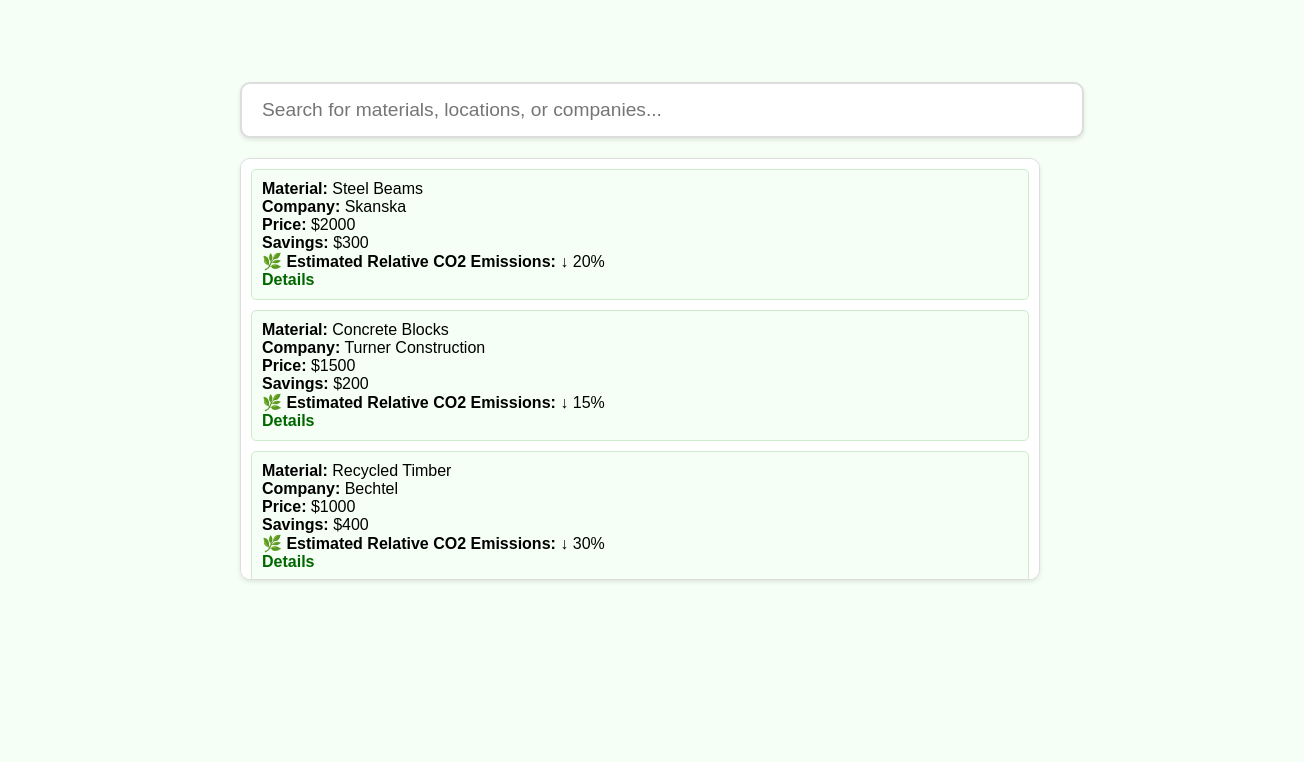
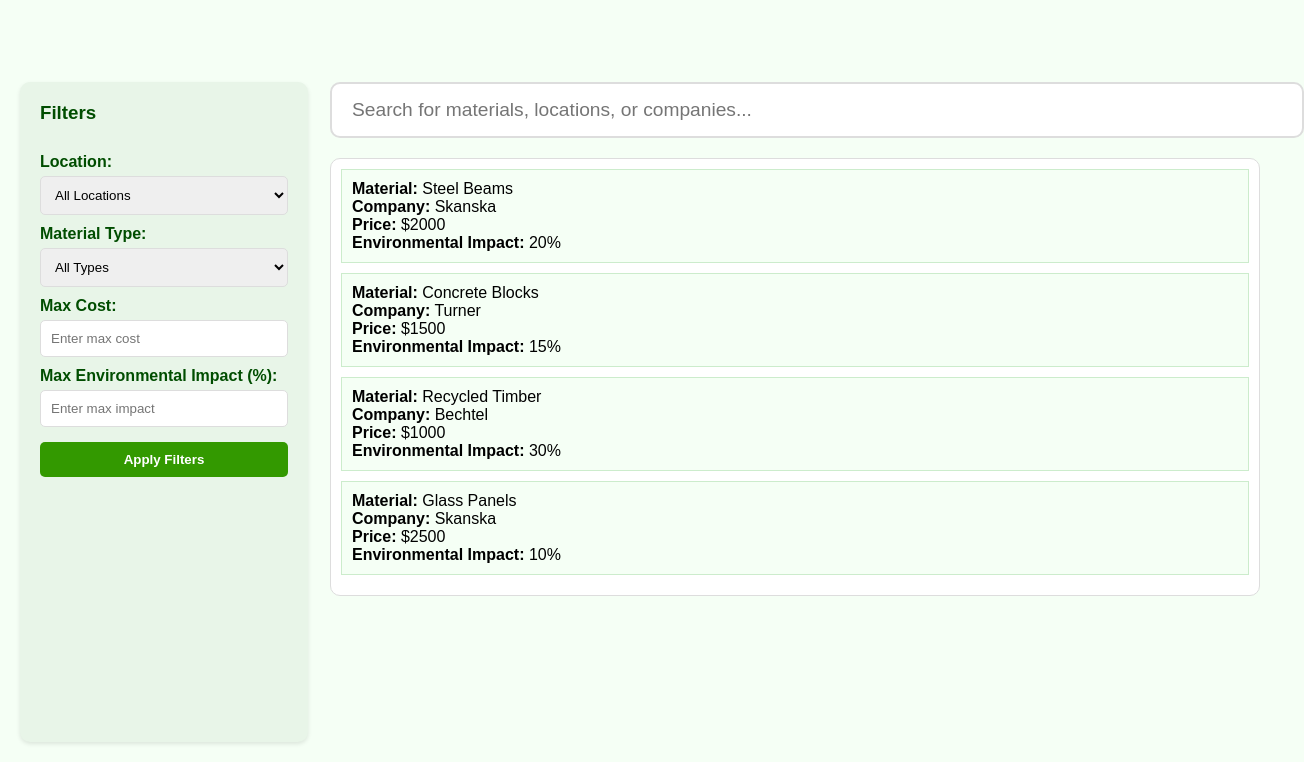
Before and after one commit to nelsonrandy111/SkanskaBuyPage, a plain HTML site: page index.html in a window 1280 px wide. Shown: the part 38-800 px from the top of the page, 1304 px wide, since content can reach past the window. Drawn offline with Linux system fonts and the light colour scheme.

Commit message:
Add files via upload

```diff
--- a/index.html
+++ b/index.html
@@ -22,9 +22,36 @@
     </header>
 
     <main>
+        <div id="filter-section">
+            <h3>Filters</h3>
+            <form id="filters-form">
+                <label for="location">Location:</label>
+                <select id="location" name="location">
+                    <option value="">All Locations</option>
+                    <option value="north">North Region</option>
+                    <option value="south">South Region</option>
+                </select>
+
+                <label for="material-type">Material Type:</label>
+                <select id="material-type" name="material-type">
+                    <option value="">All Types</option>
+                    <option value="steel">Steel</option>
+                    <option value="concrete">Concrete</option>
+                </select>
+
+                <label for="cost">Max Cost:</label>
+                <input type="number" id="cost" name="cost" placeholder="Enter max cost">
+
+                <label for="impact">Max Environmental Impact (%):</label>
+                <input type="number" id="impact" name="impact" placeholder="Enter max impact">
+
+                <button type="button" id="apply-filters">Apply Filters</button>
+            </form>
+        </div>
+
         <div id="search-section">
             <input type="text" id="search-bar" placeholder="Search for materials, locations, or companies...">
-            <ul id="material-list"></ul> <!-- Scrollable material list -->
+            <ul id="material-list"></ul>
         </div>
     </main>
 
--- a/script.js
+++ b/script.js
@@ -1,65 +1,44 @@
-// Mock material data
 const materials = [
-    { name: 'Steel Beams', company: 'Skanska', price: '$2000', savings: '$300', impact: '20%' },
-    { name: 'Concrete Blocks', company: 'Turner Construction', price: '$1500', savings: '$200', impact: '15%' },
-    { name: 'Recycled Timber', company: 'Bechtel', price: '$1000', savings: '$400', impact: '30%' },
-    { name: 'Glass Panels', company: 'Skanska', price: '$2500', savings: '$500', impact: '10%' },
-    { name: 'Aluminum Sheets', company: 'Fluor', price: '$1800', savings: '$350', impact: '25%' },
-    { name: 'Roof Tiles', company: 'Skanska', price: '$1300', savings: '$200', impact: '15%' },
-    { name: 'PVC Pipes', company: 'Jacobs', price: '$900', savings: '$150', impact: '20%' },
-    { name: 'Insulation Foam', company: 'AECOM', price: '$2200', savings: '$450', impact: '40%' }
+    { name: 'Steel Beams', company: 'Skanska', price: 2000, savings: 300, impact: 20, location: 'north', type: 'steel' },
+    { name: 'Concrete Blocks', company: 'Turner', price: 1500, savings: 200, impact: 15, location: 'south', type: 'concrete' },
+    { name: 'Recycled Timber', company: 'Bechtel', price: 1000, savings: 400, impact: 30, location: 'north', type: 'wood' },
+    { name: 'Glass Panels', company: 'Skanska', price: 2500, savings: 500, impact: 10, location: 'north', type: 'glass' }
 ];
 
-// Function to populate the material list
+// Filter Materials based on applied filters
+function applyFilters() {
+    const locationFilter = document.getElementById('location').value;
+    const typeFilter = document.getElementById('material-type').value;
+    const maxCost = document.getElementById('cost').value;
+    const maxImpact = document.getElementById('impact').value;
+
+    const filteredMaterials = materials.filter(material => {
+        return (!locationFilter || material.location === locationFilter) &&
+            (!typeFilter || material.type === typeFilter) &&
+            (!maxCost || material.price <= maxCost) &&
+            (!maxImpact || material.impact <= maxImpact);
+    });
+
+    populateMaterialList(filteredMaterials);
+}
+
+document.getElementById('apply-filters').addEventListener('click', applyFilters);
+
 function populateMaterialList(materials) {
     const materialList = document.getElementById('material-list');
-    materialList.innerHTML = ''; // Clear any existing entries
-
+    materialList.innerHTML = '';
     materials.forEach((material) => {
         const li = document.createElement('li');
         li.innerHTML = `
             <strong>Material:</strong> ${material.name} <br>
             <strong>Company:</strong> ${material.company} <br>
-            <strong>Price:</strong> ${material.price} <br>
-            <strong>Savings:</strong> ${material.savings} <br>
-            <div class="impact">
-                <span class="leaf">🌿</span>
-                <strong>Estimated Relative CO2 Emissions:</strong>
-                <span class="arrow">↓</span>
-                <span class="percent">${material.impact}</span>
-            </div>
-            <a class="details-link">Details</a>
+            <strong>Price:</strong> $${material.price} <br>
+            <strong>Environmental Impact:</strong> ${material.impact}% <br>
         `;
-
-        li.addEventListener('mouseover', () => {
-            li.style.backgroundColor = "#d1f7d1"; // Highlight
-        });
-
-        li.addEventListener('mouseout', () => {
-            li.style.backgroundColor = ""; // Reset
-        });
-
         materialList.appendChild(li);
     });
 }
 
-// Functionality for the search bar
-function setupSearchBar() {
-    const searchBar = document.getElementById('search-bar');
-
-    searchBar.addEventListener('input', (event) => {
-        const query = event.target.value.toLowerCase();
-        const filteredMaterials = materials.filter(material =>
-            material.name.toLowerCase().includes(query) ||
-            material.company.toLowerCase().includes(query)
-        );
-
-        populateMaterialList(filteredMaterials);
-    });
-}
-
-// Initialize the page
 document.addEventListener('DOMContentLoaded', () => {
-    populateMaterialList(materials); // Load initial materials
-    setupSearchBar(); // Setup search interactivity
+    populateMaterialList(materials);
 });
--- a/style.css
+++ b/style.css
@@ -1,7 +1,7 @@
 body {
     margin: 0;
     font-family: 'Arial', sans-serif;
-    background-color: #f5fff5; /* Light green background */
+    background-color: #f5fff5; /* Light green */
     display: flex;
     flex-direction: column;
     height: 100vh;
@@ -11,8 +11,8 @@
     display: flex;
     justify-content: center;
     align-items: center;
-    background-color: #e8f5e8; /* Lighter green for header */
-    color: #004d00; /* Green for text */
+    background-color: #e8f5e8;
+    color: #004d00;
     padding: 10px 20px;
     position: fixed;
     top: 0;
@@ -23,9 +23,9 @@
 .logo {
     font-size: 1.5em;
     font-weight: bold;
-    color: #004d00; /* Green title */
+    color: #004d00;
     position: absolute;
-    left: 20px; /* Logo stays on the left */
+    left: 20px;
 }
 
 nav ul {
@@ -37,30 +37,74 @@
 }
 
 nav ul li a {
-    color: #004d00; /* Dark green for links */
+    color: #004d00;
     text-decoration: none;
     font-size: 1em;
-    padding: 8px 16px; /* Adjusted padding */
+    padding: 8px 16px;
     border-radius: 5px;
-    background-color: #cceccc; /* Light green button */
+    background-color: #cceccc;
     transition: background-color 0.3s, color 0.3s;
 }
 
 nav ul li a:hover {
-    background-color: #99cc99; /* Darker green on hover */
+    background-color: #99cc99;
 }
 
 main {
     display: flex;
-    justify-content: center;
-    align-items: flex-start; /* Align content at the top */
-    margin-top: 100px; /* Leave space for fixed header */
+    justify-content: space-between;
+    margin-top: 100px; /* Space for fixed header */
     padding: 20px;
+    height: calc(100vh - 100px); /* Fill remaining screen height */
+}
+
+#filter-section {
+    width: 20%; /* Fixed width for filters */
+    padding: 20px;
+    background-color: #e8f5e8; /* Subtle green for filter area */
+    border-radius: 10px;
+    box-shadow: 0 2px 4px rgba(0, 0, 0, 0.1);
+}
+
+#filter-section h3 {
+    color: #004d00;
+    margin-top: 0;
+}
+
+#filters-form {
+    display: flex;
+    flex-direction: column;
+}
+
+#filters-form label {
+    margin-top: 10px;
+    font-weight: bold;
+    color: #004d00;
+}
+
+#filters-form input, #filters-form select, #filters-form button {
+    margin-top: 5px;
+    padding: 10px;
+    border: 1px solid #ddd;
+    border-radius: 5px;
+}
+
+#filters-form button {
+    background-color: #339900;
+    color: white;
+    font-weight: bold;
+    cursor: pointer;
+    border: none;
+    margin-top: 15px;
+    transition: background-color 0.3s ease;
+}
+
+#filters-form button:hover {
+    background-color: #2a7a00;
 }
 
 #search-section {
-    width: 80%;
-    max-width: 800px;
+    width: 75%; /* Main content occupies the rest of the space */
 }
 
 #search-bar {
@@ -69,47 +113,21 @@
     font-size: 1.2em;
     border: 2px solid #ddd;
     border-radius: 10px;
-    box-shadow: 0 2px 4px rgba(0, 0, 0, 0.1); /* Subtle shadow */
-    transition: border-color 0.3s ease, box-shadow 0.3s ease;
-}
-
-#search-bar:focus {
-    outline: none;
-    border-color: #339900;
-    box-shadow: 0 4px 8px rgba(51, 153, 0, 0.3); /* Highlight on focus */
 }
 
 #material-list {
-    margin-top: 20px; /* Space between search bar and list */
-    max-height: 400px; /* Limit height of the scrollable area */
-    overflow-y: auto; /* Enable vertical scrolling */
-    border: 1px solid #ddd; /* Optional: Border for definition */
-    border-radius: 10px; /* Match other elements' rounding */
-    background-color: #ffffff; /* White background for contrast */
-    padding: 10px; /* Inner spacing for list items */
-    box-shadow: 0 2px 4px rgba(0, 0, 0, 0.1); /* Subtle shadow */
+    margin-top: 20px;
+    max-height: calc(100vh - 180px); /* Dynamic height */
+    overflow-y: auto;
+    border: 1px solid #ddd;
+    border-radius: 10px;
+    background-color: #ffffff;
+    padding: 10px;
 }
 
 #material-list li {
-    list-style: none; /* Remove default list bullet points */
-    margin-bottom: 10px; /* Space between items */
-    padding: 10px; /* Inner padding for content */
-    border: 1px solid #cceccc; /* Light green border */
-    border-radius: 5px; /* Slightly rounded corners */
-    background-color: #f5fff5; /* Match main theme */
+    margin-bottom: 10px;
+    padding: 10px;
+    border: 1px solid #cceccc;
+    background-color: #f5fff5;
 }
-
-#material-list li:last-child {
-    margin-bottom: 0; /* No margin for the last item */
-}
-
-.details-link {
-    color: #006600; /* Green link color */
-    text-decoration: none;
-    font-weight: bold;
-    cursor: pointer;
-}
-
-.details-link:hover {
-    text-decoration: underline;
-}
```
